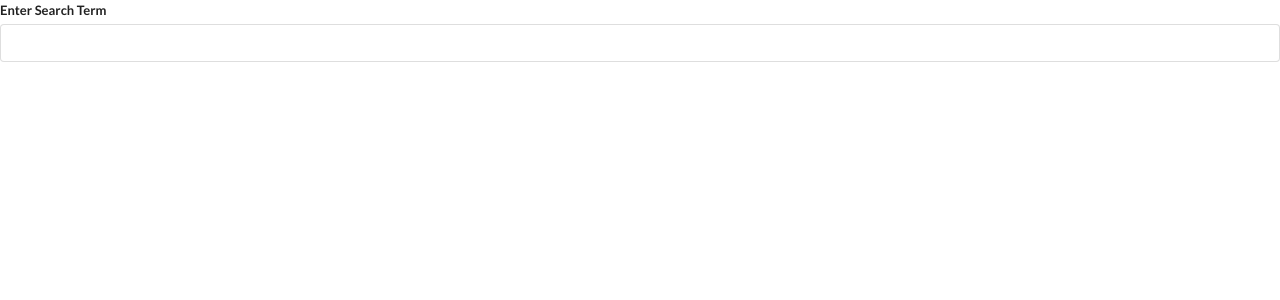
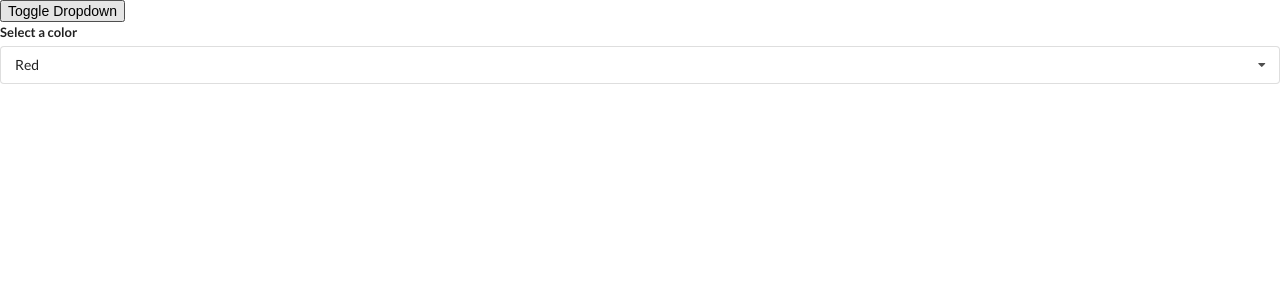
Before and after one commit to ilholbea/reactjs-course, a React (Create React App) app in the folder widgets/: page / in a window 1280 px wide. Shown: the top 300 px of the page. Built offline with nearby package versions, Linux system fonts and the light colour scheme.

Commit message:
Added dropdown widget

```diff
--- a/widgets/src/App.js
+++ b/widgets/src/App.js
@@ -1,5 +1,5 @@
-import React from 'react';
-import Search from './components/Search';
+import React, { useState } from 'react';
+import Dropdown from './components/Dropdown';
 
 // const items = [
 //   {
@@ -16,10 +16,36 @@
 //   },
 // ];
 
+const options = [
+  {
+    label: 'Red',
+    value: 'red',
+  },
+  {
+    label: 'Blue',
+    value: 'blue',
+  },
+  {
+    label: 'Green',
+    value: 'green',
+  },
+];
+
 const App = () => {
+  const [selected, setSelected] = useState(options[0]);
+  const [showDropdown, setShowDropdown] = useState(true);
   return (
     <div>
-      <Search />
+      <button onClick={() => setShowDropdown(!showDropdown)}>
+        Toggle Dropdown
+      </button>
+      {showDropdown ? (
+        <Dropdown
+          options={options}
+          selected={selected}
+          onSelectedChange={setSelected}
+        />
+      ) : null}
     </div>
   );
 };
--- /dev/null
+++ b/widgets/src/components/Dropdown.js
@@ -0,0 +1,65 @@
+import React, { useState, useEffect, useRef } from 'react';
+
+const Dropdown = ({ options, selected, onSelectedChange }) => {
+  const [open, setOpen] = useState(false);
+  const ref = useRef();
+
+  useEffect(() => {
+    const onBodyClick = (event) => {
+      if (ref.current.contains(event.target)) {
+        return;
+      }
+      setOpen(false);
+    };
+
+    document.body.addEventListener('click', onBodyClick, { capture: true });
+
+    return () => {
+      document.body.removeEventListener('click', onBodyClick, {
+        capture: true,
+      });
+    };
+  }, []);
+
+  const renderedOptions = options.map((option) => {
+    if (option.value === selected.value) {
+      return null;
+    }
+
+    return (
+      <div
+        className="item"
+        key={option.value}
+        onClick={() => {
+          onSelectedChange(option);
+        }}
+      >
+        {option.label}
+      </div>
+    );
+  });
+
+  return (
+    <div ref={ref} className="ui form">
+      <div className="field">
+        <label htmlFor="selectionDropdown" className="label">
+          Select a color
+        </label>
+        <div
+          onClick={() => {
+            setOpen(!open);
+          }}
+          className={`ui selection dropdown ${open ? 'visible active' : ''} `}
+        >
+          <i className="dropdown icon" />
+          <div className="text">{selected.label}</div>
+          <div className={`menu ${open ? 'visible transition' : ''}`}>
+            {renderedOptions}
+          </div>
+        </div>
+      </div>
+    </div>
+  );
+};
+
+export default Dropdown;
```
